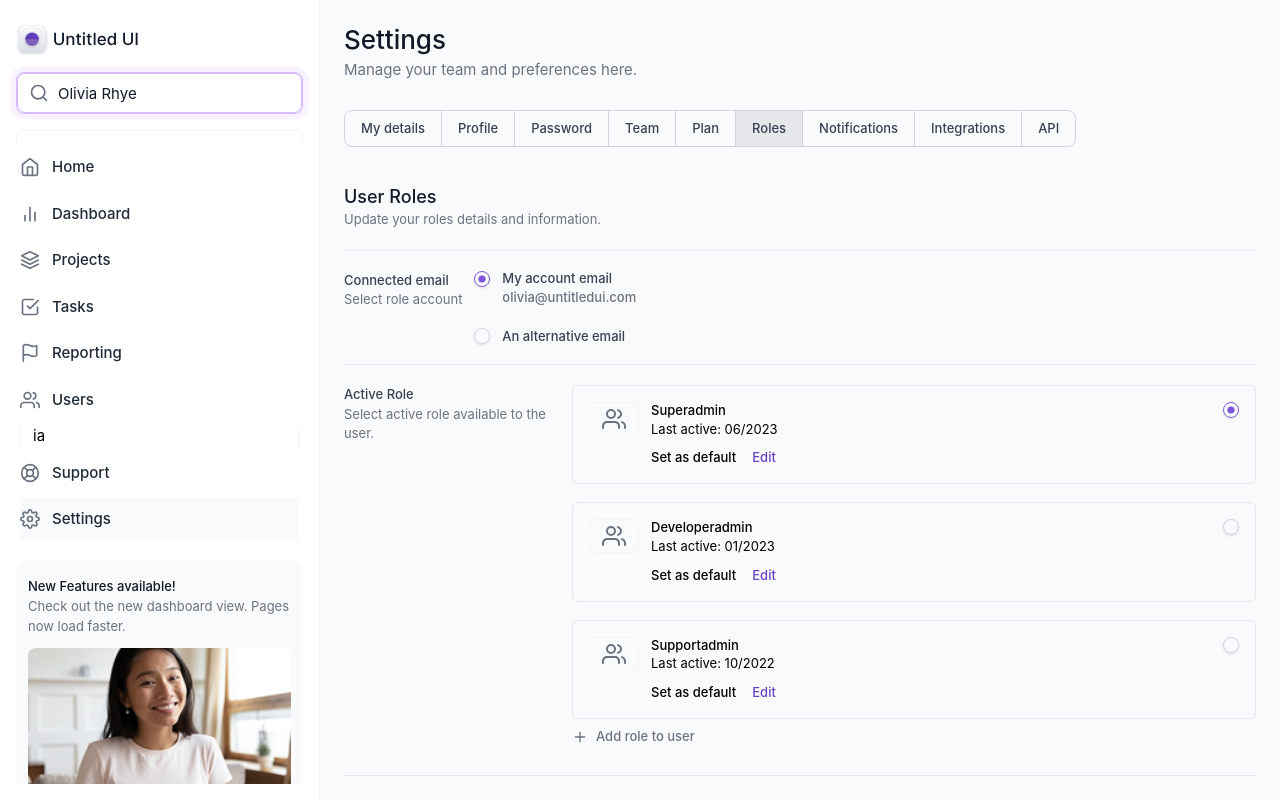
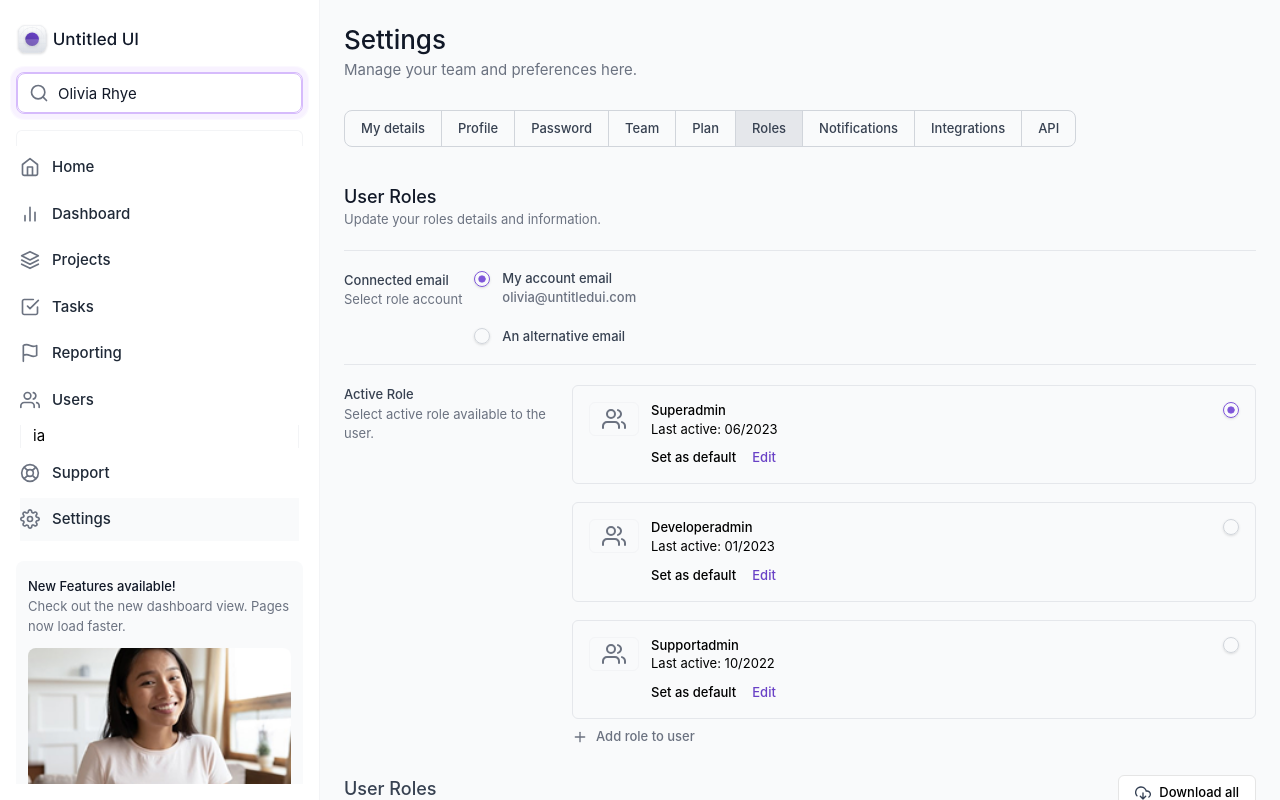
Before and after one commit to iwa-temmy/3line-medusa-app, a React (Vite) app: page /settings in a window 1280 px wide. Built offline with nearby package versions, Linux system fonts and the light colour scheme; a web font is replaced by a local one.

Commit message:
feat: aded data table component

```diff
--- /dev/null
+++ b/src/pages/settings/components/roles/columns.tsx
@@ -0,0 +1,33 @@
+import { ColumnDef } from "@tanstack/react-table";
+
+export type RoleItem = {
+  id: string;
+  name: string;
+  type: string;
+  date_created: string;
+  status: "pending" | "processing" | "success" | "failed";
+  role_users: string[];
+};
+
+export const columns: ColumnDef<RoleItem>[] = [
+  {
+    accessorKey: "name",
+    header: "Name",
+  },
+  {
+    accessorKey: "type",
+    header: "Type",
+  },
+  {
+    accessorKey: "date_created",
+    header: "Date Created",
+  },
+  {
+    accessorKey: "status",
+    header: "Status",
+  },
+  {
+    accessorKey: "role_users",
+    header: "Role Users",
+  },
+];
--- a/src/pages/settings/components/roles/index.tsx
+++ b/src/pages/settings/components/roles/index.tsx
@@ -14,6 +14,7 @@ import React from "react";
 import { roles } from "../../data";
 import { ReactComponent as Users } from "@/icons/menu/users.svg";
 import { Button } from "@/components/ui/button";
+import RolesDataTable from "./roles-datatable";
 
 const Role = () => {
   return (
@@ -23,7 +24,7 @@ const Role = () => {
       <ConnectedEmail />
       <Separator />
       <ActiveRole />
-      <Separator />
+      <RolesDataTable />
     </section>
   );
 };
--- /dev/null
+++ b/src/pages/settings/components/roles/roles-datatable.tsx
@@ -0,0 +1,20 @@
+import { Button } from "@/components/ui/button";
+import { columns } from "./columns";
+import { DataTable } from "@/components/ui/datatable";
+import { ReactComponent as Download } from "@/icons/download.svg";
+
+const RolesDataTable = () => {
+  return (
+    <section className="space-y-6">
+      <div className="flex justify-between text-sm">
+        <h2 className="text-gray-700 text-xl font-medium">User Roles</h2>
+        <Button variant="outline">
+          <Download /> Download all
+        </Button>
+      </div>
+      <DataTable columns={columns} data={[]} />
+    </section>
+  );
+};
+
+export default RolesDataTable;
```
